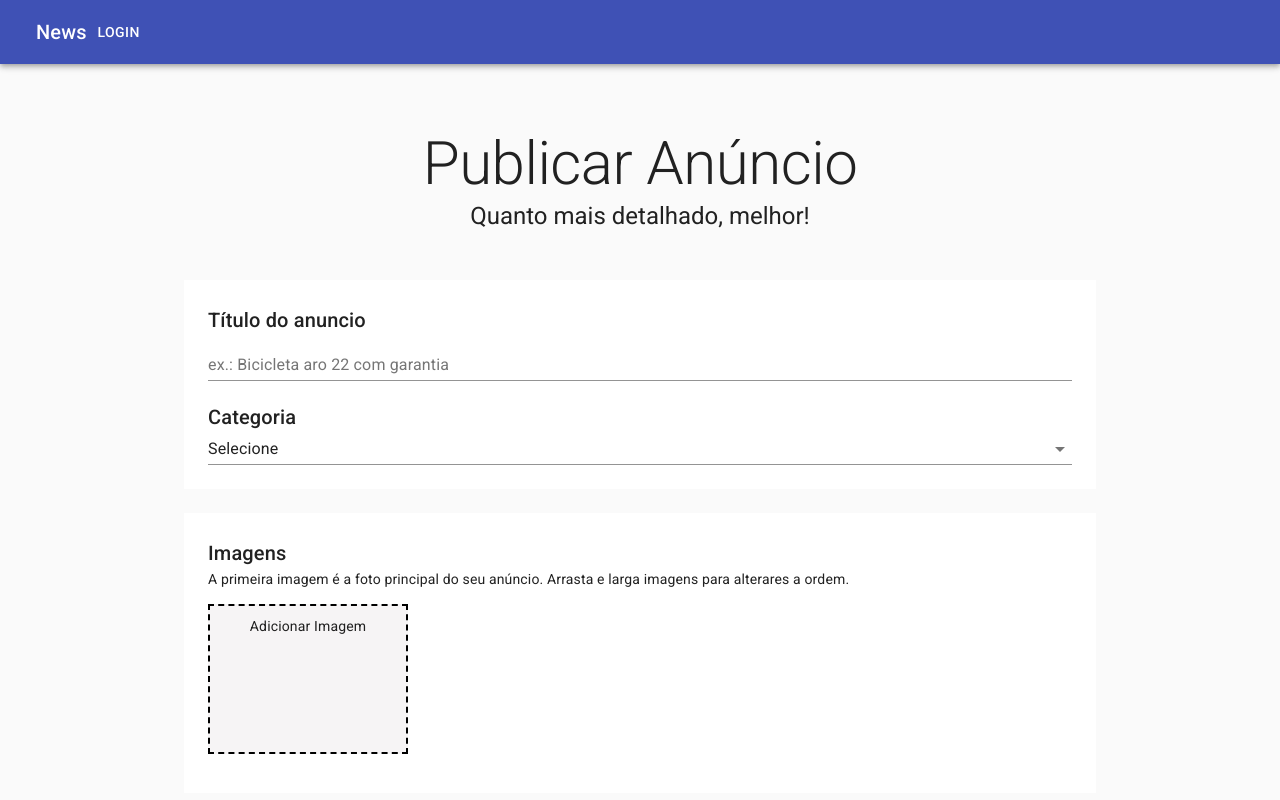
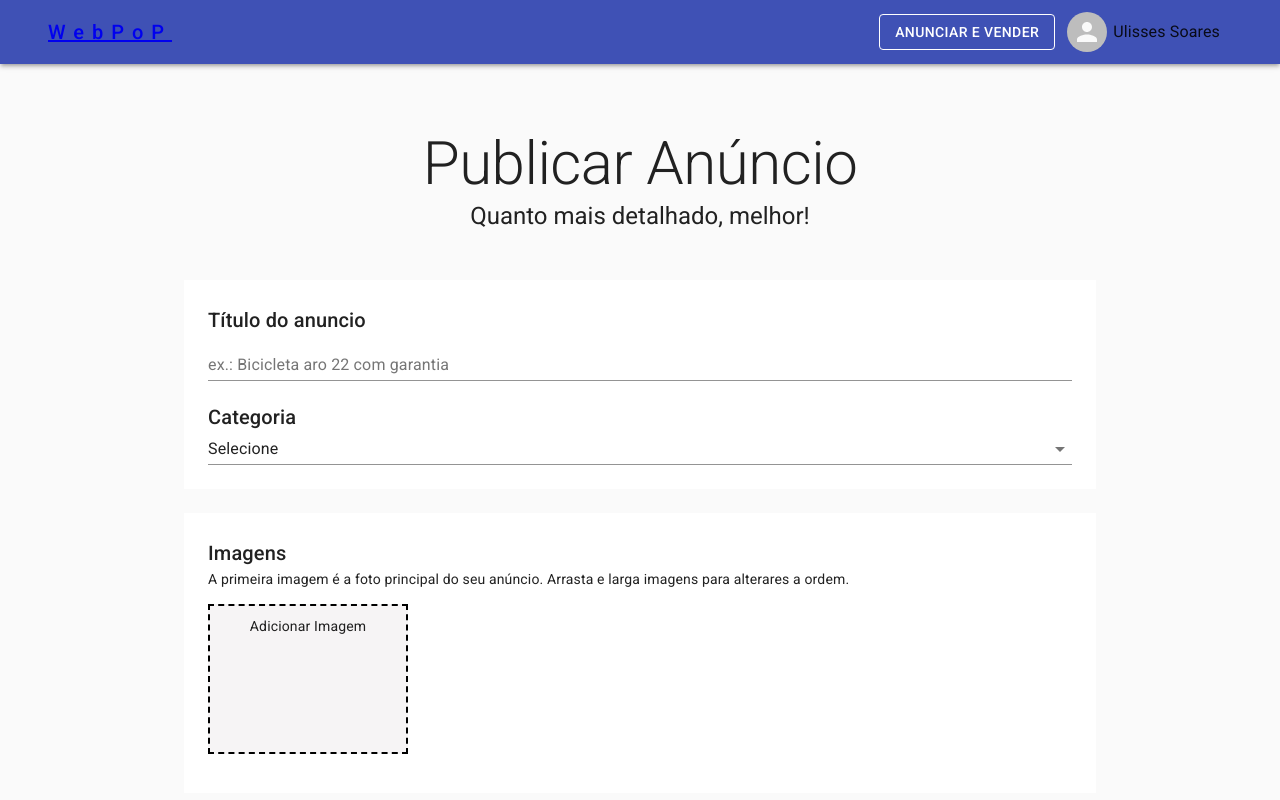
Before and after one commit to ulissessoaresmoreira/webpop, a Next.js app: page /user/publish in a window 1280 px wide. Shown: the top 800 px of the page. Built offline with nearby package versions, Linux system fonts and the light colour scheme.

Commit message:
Header - add container and user menu

```diff
--- a/pages/index.js
+++ b/pages/index.js
@@ -54,7 +54,7 @@ const Home = () => {
                         </IconButton>
                     </Paper>
                 </Container>
-                <Container maxWidth="md" className={classes.grid}>
+                <Container maxWidth="lg" className={classes.grid}>
                     <Typography constant="h2" variant="h4" align="center" color="textPrimary">
                         Destaques
                     </Typography>
--- a/src/components/Header.js
+++ b/src/components/Header.js
@@ -1,32 +1,99 @@
-import * as React from 'react';
-import AppBar from '@material-ui/core/AppBar';
-import Box from '@material-ui/core/Box';
-import Toolbar from '@material-ui/core/Toolbar';
-import Typography from '@material-ui/core/Typography';
-import Button from '@material-ui/core/Button';
-import IconButton from '@material-ui/core/IconButton';
-import MenuIcon from '@material-ui/core/Menu';
+import * as React from 'react'
+import {useState} from 'react'
+import {makeStyles} from '@material-ui/core/styles'
+import Link from 'next/link'
+
+import {
+  AppBar,
+  Container,
+  Toolbar,
+  Typography,
+  Button,
+  IconButton,
+  Avatar,
+  Menu,
+  MenuItem,
+  Divider,
+} from '@material-ui/core'
+
+import { AccountCircle } from '@material-ui/icons'
+
+
+const useStyles = makeStyles((theme) => ({
+  title: {
+    flexGrow: 1,
+    letterSpacing: 8,
+  },
+  avatarIcon: {
+    marginRight: 6
+  },
+  logo: {
+    textDecoration: 'none',
+  },
+  divider: {
+    margin: '8px 0'
+  }
+}))
 
 export default function ButtonAppBar() {
+  const classes = useStyles()
+  const [anchorUserMenu, setAnchorUserMenu] = useState(false)
+
+  const openUserMenu = Boolean(anchorUserMenu)
+
+
   return (
-    <Box sx={{ flexGrow: 1 }}>
-      <AppBar position="static">
-        <Toolbar>
-          <IconButton
-            size="large"
-            edge="start"
-            color="inherit"
-            aria-label="menu"
-            sx={{ mr: 2 }}
-          >
-            <MenuIcon />
-          </IconButton>
-          <Typography variant="h6" component="div" sx={{ flexGrow: 1 }}>
-            News
-          </Typography>
-          <Button color="inherit">Login</Button>
-        </Toolbar>
+    <>
+      <AppBar position="static" elevation={3}>
+        <Container maxWidth="lg">
+          <Toolbar>
+
+            <Typography variant="h6" component="div" className={classes.title}>
+              <Link href="/" passHref className={classes.logo}>
+                WebPoP
+              </Link>
+            </Typography>
+            <Link href="/user/publish" passHref>
+              <Button color="inherit" variant="outlined">
+                Anunciar e vender
+              </Button>
+            </Link>
+            <IconButton color="secondary" onClick={(e) => setAnchorUserMenu(e.currentTarget)} >
+              {
+                true === true
+                ?<Avatar className={classes.avatarIcon} src=""/>
+                :<AccountCircle className={classes.avatarIcon} />
+              }
+              <Typography component="h5" variant="subtitle1" color="textPrimary">
+                Ulisses Soares
+              </Typography>
+            </IconButton>
+            <Menu
+              anchorEl={anchorUserMenu}
+              id="account-menu"
+              open={openUserMenu}
+              onClose={() => setAnchorUserMenu(null)}
+              anchorOrigin={{
+                vertical: 'top',
+                horizontal: 'right',
+              }}
+
+
+
+            >
+              <Link href="/user/dashboard" passHref>
+                <MenuItem>Meus Anúncios</MenuItem>
+              </Link>
+              <Link href="/user/publish" passHref>
+                <MenuItem>Publicar novo anúncio</MenuItem>
+              </Link>
+              <Divider className={classes.divider}/>
+              <MenuItem>Sair</MenuItem>
+            </Menu>
+          </Toolbar>
+        </Container>
+
       </AppBar>
-    </Box>
-  );
+    </>
+  )
 }
```
